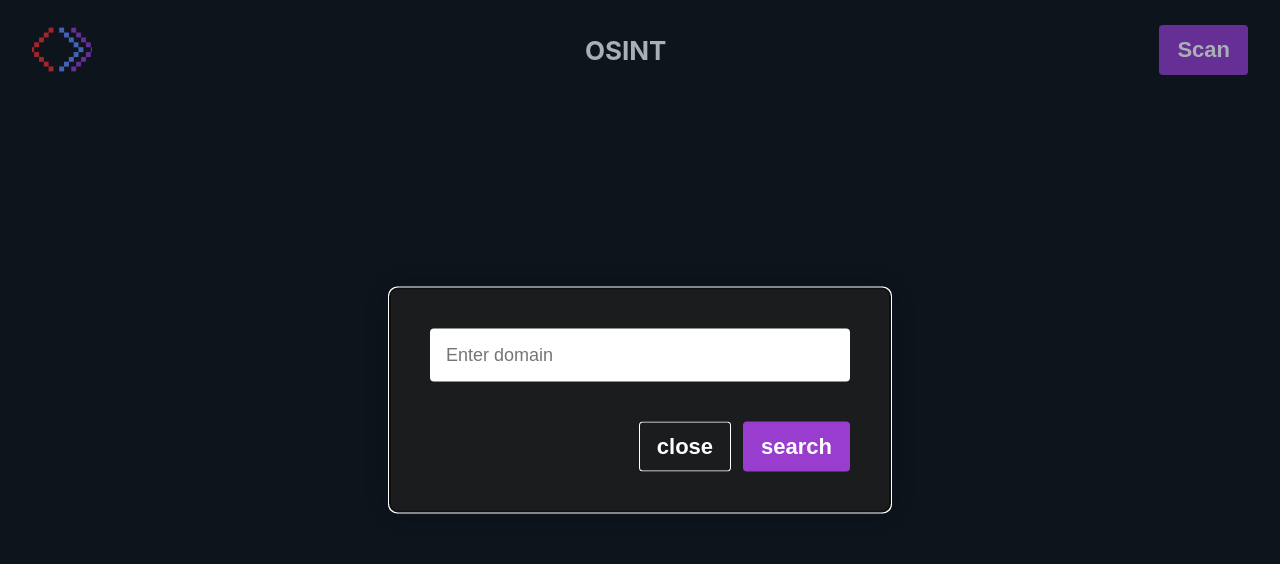
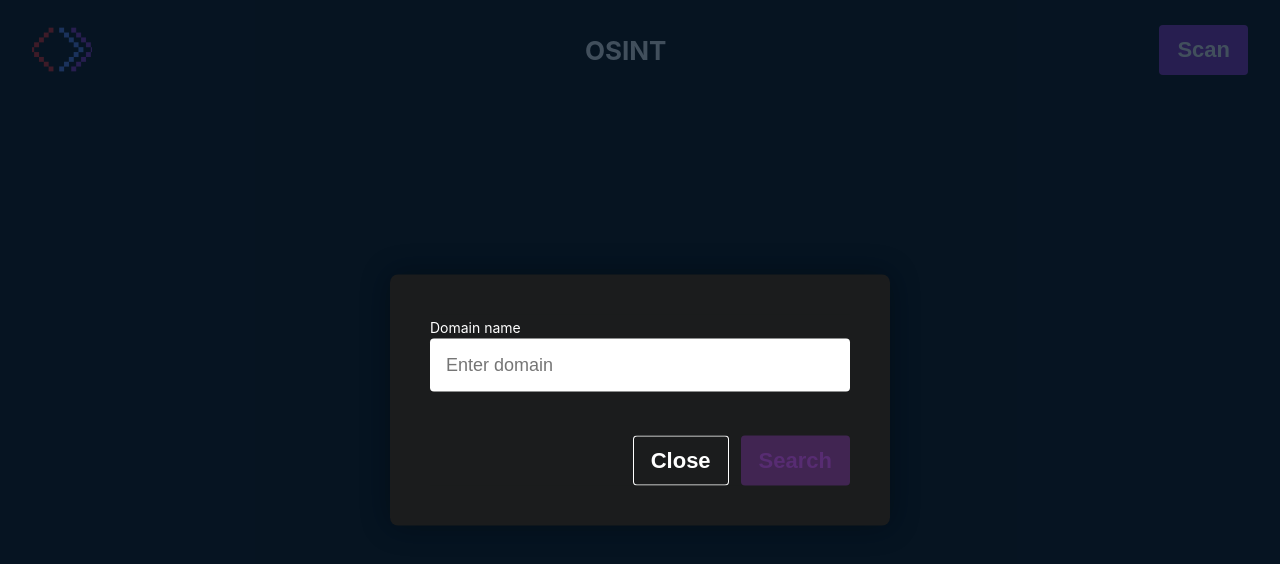
Before and after one commit to LevaniMigriauli/osint, a React (Vite) app: page / in a window 1280 px wide. Shown: the top 564 px of the page. Built offline with nearby package versions, Linux system fonts and the light colour scheme.

Commit message:
feat: add domain input validation & btn disabled state

```diff
--- a/src/layouts/Header.jsx
+++ b/src/layouts/Header.jsx
@@ -1,26 +1,62 @@
 import { forwardRef } from 'react'
 import ReactModal from '../ui/lib/Modal.jsx'
+import classes from './Header.module.scss'
 import ptImg from '../assets/images/favicon.png'
-import classes from './Header.module.scss'
 import Button from '../ui/lib/Button.jsx'
 import Input from '../ui/lib/Input.jsx'
 
 const Header = forwardRef(({ domain, setDomain, handleScan }, ref) => {
 
+  const validationSchema = {
+    domainName: {
+      regex: /^(?!-)([A-Za-z0-9-]{1,63}\.)+[A-Za-z]{2,6}$/, // Domain name validation regex
+      errorMessage: 'Please enter a valid domain name.'
+    }
+  }
+  const isValidInput = (inputName, inputValue) => {
+    const validationRule = validationSchema[inputName]
+
+    if (!inputValue) {
+      return {
+        isValid: false,
+        errorMessage: 'Input cannot be empty'
+      }
+    }
+
+    if (!validationRule.regex.test(inputValue)) {
+      return {
+        isValid: false,
+        errorMessage: validationRule.errorMessage
+      }
+    }
+
+    return {
+      isValid: true,
+      message: ''
+    }
+  }
+
+  const isValidDomain = isValidInput('domainName', domain)
+
   return (
     <header className={classes.header}>
       <img src={ptImg} alt={'ptBox logo'}/>
       <h1>OSINT</h1>
-      <Button className={classes['header__btn-action']} onClick={() => ref.current.handleOpenModal()}>
+      <Button className={classes['header__btn-action']}
+              onClick={() => ref.current.handleOpenModal()}>
         Scan
       </Button>
       <ReactModal ref={ref} isOpen={true}>
         <div className={classes['header-modal']}>
-          <Input className={classes['header-modal__input']} value={domain} onChange={(e) => setDomain(e.target.value)} placeholder="Enter domain"/>
-        <button className={classes['header-modal__btn-close']} type={'button'}
-                onClick={() => ref.current.handleCloseModal()}>close
-        </button>
-        <Button onClick={handleScan}>search</Button>
+          <Input className={classes['header-modal__input']}
+                 name={'domainName'}
+                 isValidInput={isValidDomain} value={domain}
+                 onChange={(e) => setDomain(e.target.value)}
+                 placeholder="Enter domain"/>
+          <button className={classes['header-modal__btn-close']} type={'button'}
+                  onClick={() => ref.current.handleCloseModal()}>Close
+          </button>
+          <Button onClick={handleScan} disabled={!isValidDomain.isValid}>Search</Button>
         </div>
       </ReactModal>
     </header>
--- a/src/layouts/Header.module.scss
+++ b/src/layouts/Header.module.scss
@@ -47,14 +47,14 @@
     &__btn-close {
       font-size: 16px;
       font-weight: 600;
-      color: rgb(255, 255, 255);
+      color: $color-white;
       border: none;
       border-radius: 4px;
       background: transparent;
       padding: 8px 12px;
       cursor: pointer;
       position: relative;
-      box-shadow: inset 0 0 0 1px #fff;
+      box-shadow: inset 0 0 0 1px $color-white;
       transition: background 0.3s ease, box-shadow 0.3s ease;
       margin-right: 8px;
 
@@ -66,7 +66,7 @@
 
       &:hover {
         color: $color-background-dark;
-        background: rgba(153, 61, 207, 1);
+        background: $color-purple-plum;
         box-shadow: none;
       }
     }
--- a/src/scss/variables.scss
+++ b/src/scss/variables.scss
@@ -1,4 +1,7 @@
 $breakpoint-tablet: 768px;
 
 $color-purple-primary: #717CE0;
+$color-purple-plum: #993DCF;
 $color-background-dark: #1b1c1d;
+$color-error-red: #e74c3c;
+$color-white: #fff
--- a/src/ui/lib/Button.jsx
+++ b/src/ui/lib/Button.jsx
@@ -1,11 +1,12 @@
 import classes from './Button.module.scss'
 
-const Button = ({ children, type = 'button', onClick, className = '' }) => {
+const Button = ({ children, type = 'button', onClick, className = '' , disabled}) => {
   return (
     <button
       className={`${classes.button} ${className}`.trim()}
       type={type}
       onClick={onClick}
+      disabled={disabled}
     >
       {children}
     </button>
--- a/src/ui/lib/Button.module.scss
+++ b/src/ui/lib/Button.module.scss
@@ -3,11 +3,11 @@
 .button {
   font-size: 16px;
   font-weight: 600;
-  color: rgb(255, 255, 255);
+  color: $color-white;
   border: none;
   border-radius: 4px;
   padding: 8px 12px;
-  background: rgba(153, 61, 207, 1);
+  background: $color-purple-plum;
   cursor: pointer;
   position: relative;
   transition: background 0.3s ease, box-shadow 0.3s ease;
@@ -17,8 +17,16 @@
     padding: 12px 18px;
   }
 
+  &:disabled {
+    color: rgba($color-purple-plum, 0.6);
+    background: rgba($color-purple-plum, 0.5);
+    cursor: not-allowed;
+    opacity: 0.6;
+    box-shadow: none;
+  }
+
   &:hover {
     background: transparent;
-    box-shadow: inset 0 0 0 1px #fff;
+    box-shadow: inset 0 0 0 1px $color-white;
   }
 }
--- a/src/ui/lib/Input.jsx
+++ b/src/ui/lib/Input.jsx
@@ -1,10 +1,33 @@
+import { useState } from 'react'
 import classes from './Input.module.scss'
 
-const Input = ({ value, onChange, placeholder, className = '' }) => {
+const Input = ({
+  value,
+  onChange,
+  placeholder,
+  className = '',
+  isValidInput,
+  name
+}) => {
+  const [isTouched, setIsTouched] = useState(false)
 
-  return <input className={`${classes.input} ${className}`.trim()} type={'text'}
-                value={value} onChange={onChange}
-                placeholder={placeholder}/>
+  const showError = isTouched && !isValidInput.isValid
+
+  return (
+    <div className={`${classes['input-container']} ${className}`.trim()}>
+      <label className={classes.label}>Domain name</label>
+      <input className={`${classes.input} ${showError
+        ? classes['err-border']
+        : ''}`}
+             name={name}
+             type={'text'}
+             value={value}
+             onChange={onChange}
+             onBlur={() => setIsTouched(true)}
+             placeholder={placeholder}/>
+      {showError && <p className={classes.err}>{isValidInput.errorMessage}</p>}
+    </div>
+  )
 }
 
 export default Input
--- a/src/ui/lib/Input.module.scss
+++ b/src/ui/lib/Input.module.scss
@@ -1,4 +1,16 @@
 @import "src/scss/mixins";
+
+.input-container {
+  text-align: left;
+
+  .label {
+    font-size: 12px;
+    text-align: left;
+
+    @include respond-to-tablet {
+      font-size: 14px;
+    }
+  }
 
   .input {
     font-size: 14px;
@@ -7,9 +19,24 @@
     width: 100%;
     border: none;
     outline: none;
+    margin-bottom: 4px;
+
+    &.err-border {
+      border: 2px solid $color-error-red;
+    }
 
     @include respond-to-tablet {
       font-size: 18px;
       padding: 16px;
     }
   }
+
+  .err {
+    font-size: 12px;
+    color: $color-error-red;
+
+    @include respond-to-tablet {
+      font-size: 14px;
+    }
+  }
+}
--- a/src/ui/lib/Modal.jsx
+++ b/src/ui/lib/Modal.jsx
@@ -32,7 +32,7 @@ const ReactModal = forwardRef(
         className={classes.modalContent}
         style={{
           overlay: {
-            backgroundColor: 'rgba(2, 21, 38, 0.34)'
+            backgroundColor: 'rgba(2, 21, 38, 0.75)'
           }
         }}
       >
--- a/src/ui/lib/Modal.module.scss
+++ b/src/ui/lib/Modal.module.scss
@@ -12,8 +12,9 @@
   border: none;
   border-radius: 8px;
   width: 90%;
-  box-shadow: 0.00px 0.00px 30px 0 rgba(0, 0, 0, 0.1);
+  box-shadow: 0.00px 0.00px 30px 0 rgba(0, 0, 0, 0.3);
   background-color: #1b1c1d;
+  outline: none;
 
   @include respond-to-tablet {
     padding: 40px;
```
Lines whose indentation alone changed are shown as unchanged.
